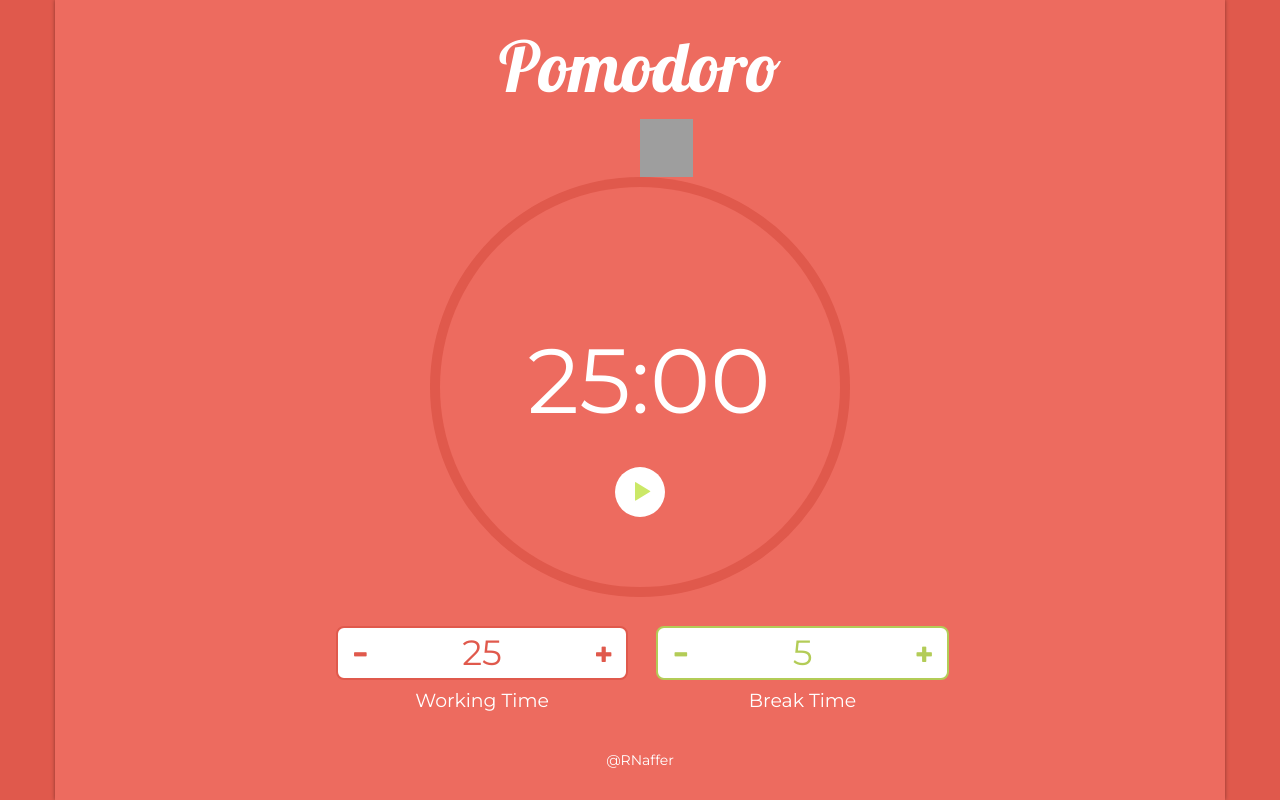
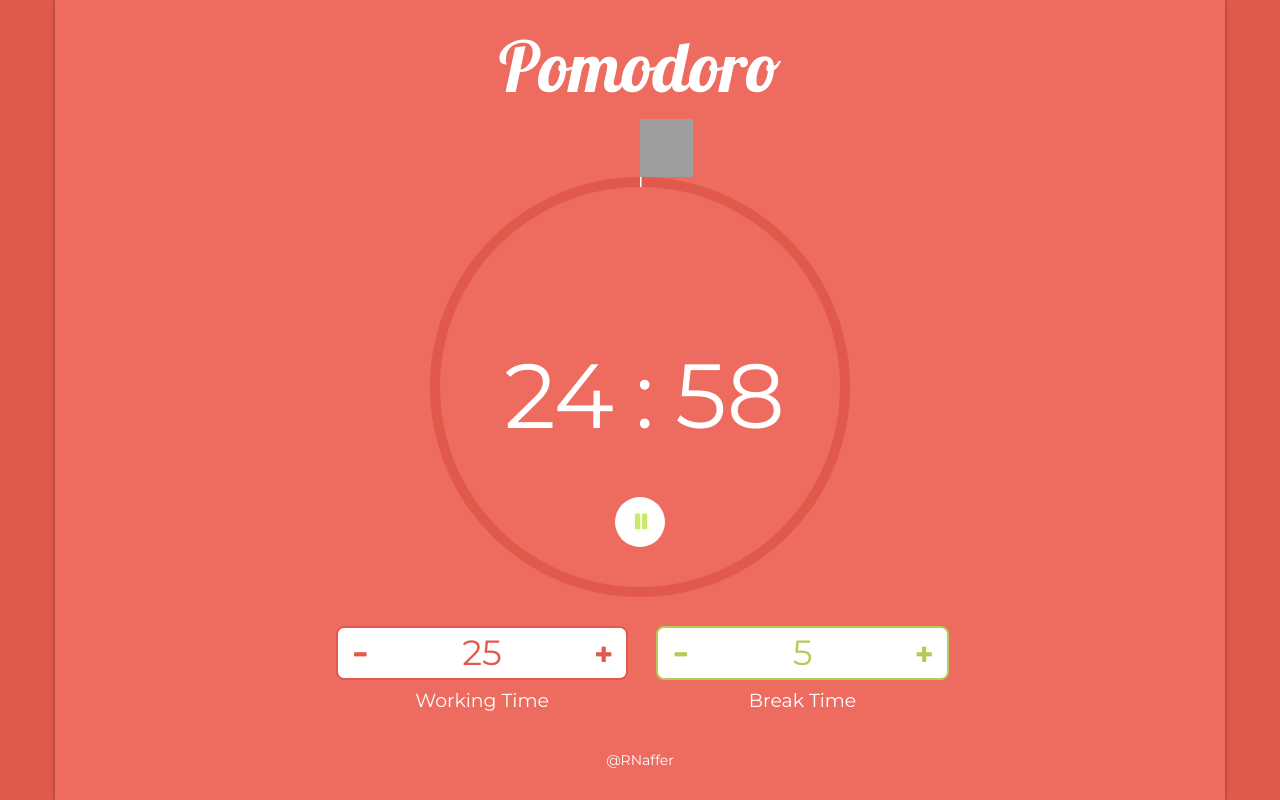
Before and after one commit to rnaffer/Pomodoro_clock, a website: page src/index.html in a window 1280 px wide. Both pictures are taken after a click on the element 640 px from the left and 492 px from the top of the page. Drawn offline with nearby package versions, Linux system fonts and the light colour scheme; grey boxes are pictures that could not be loaded.

Commit message:
clock and animation finished

```diff
--- a/src/css/style.less
+++ b/src/css/style.less
@@ -88,12 +88,18 @@ h1 {
 		border-radius: 50%;
 		text-align: center;
 
-		h2 {
+		h2, .colons {
+			display: inline-block;
 			margin-top: 36%;
 			position: relative;
 			font-size: 6.5em;
-			margin-left: 0.2em;
+			margin-left: 0.1em;
 			margin-bottom: 0.4em;
+			width: 1.35em;
+		}
+
+		.colons {
+			width: 0.33em;
 		}
 
 		.play-stop {
--- a/src/index.html
+++ b/src/index.html
@@ -34,18 +34,18 @@
 							</div>
 						</div>
 						<div class="inset">
-							<h2>25:00</h2>
+							<h2 class="minutes">25</h2><span class="colons">:</span><h2 Class="seconds">00</h2>
 							<div class="play-stop"><span class="glyphicon glyphicon-play" aria-hidden="true"></span></div>
 						</div>
 					</div>
 				</div>
 				<div class="row timers-content">
-					<div class="col-xs-4 col-sm-4 col-sm-offset-1 col-xs-offset-1 col-md-3 col-md-offset-3 timer">
+					<div class="col-xs-4 col-sm-4 col-sm-offset-1 col-xs-offset-1 col-md-3 col-md-offset-3 timer working">
 						<span class="minus glyphicon glyphicon-minus pull-left"></span>
 						<h3>25</h3>
 						<span class="plus glyphicon glyphicon-plus pull-right"></span>
 					</div>
-					<div class="col-xs-4 col-sm-4 col-sm-offset-2 col-xs-offset-2 col-md-3 timer">
+					<div class="col-xs-4 col-sm-4 col-sm-offset-2 col-xs-offset-2 col-md-3 timer break">
 						<span class="minus glyphicon glyphicon-minus pull-left"></span>
 						<h3>5</h3>
 						<span class="plus glyphicon glyphicon-plus pull-right"></span>
--- a/src/js/main.js
+++ b/src/js/main.js
@@ -1,16 +1,187 @@
-var transform_styles = ['-webkit-transform',
+;(function(window) {
+
+	'use strict'
+
+	var Pomodoro = {
+		// Clock properties
+		$clockMinutes : $('.inset .minutes'),
+		$clockSeconds : $('.inset .seconds'),
+		$playStop : $('.play-stop'),
+		timeCounter : 0,
+		totalWorkSeconds : 0,
+		totalBreakSeconds : 0,
+		minutes : 25,
+		seconds : 0,
+		workingTime : 25,
+		$workingTime : $('.working h3'),
+		$workingPlus : $('.working .plus'),
+		$workingMinus : $('.working .minus'),
+		breakTime : 5,
+		$breakTime : $('.break h3'),
+		$breakPlus : $('.break .plus'),
+		$breakMinus : $('.break .minus'),
+
+		// Circle properties
+		$circle : $('.circle .fill, .circle .mask.full'),
+		$circleFix : $('.circle .fill.fix'),
+		$circleFill : $('.circle .fill'),
+        circleColor : "#FFFFFF",
+
+		// For Animation
+		transform_styles : ['-webkit-transform',
                         '-ms-transform',
-                        'transform'];
-window.randomize = function() {
-	var rotation = Math.floor(Math.random() * 180);
-	var fill_rotation = rotation;
-	var fix_rotation = rotation * 2;
+                        'transform'],
+        rotationBase : 0,
+        rotationAnimation : 0,
 
-	for(i in transform_styles) {
-		$('.circle .fill, .circle .mask.full').css(transform_styles[i],
-			'rotate(' + fill_rotation + 'deg)');
+		//
+		isWorking : false,
+		isInBreak : false,
 
-		$('.circle .fill.fix').css(transform_styles[i],
-                             'rotate(' + fix_rotation + 'deg)');
+		prepare : function() {
+			var self = this;
+
+			this.$workingPlus.on("click", function() {
+				self.workingTime += 1;
+				self.$workingTime.html(self.workingTime);
+				self.setMinutes(self.workingTime);
+			});
+
+			this.$workingMinus.on("click", function() {
+				self.workingTime = self.workingTime == 1 ? 1 : self.workingTime - 1;
+				self.$workingTime.html(self.workingTime);
+				self.setMinutes(self.workingTime);
+			});
+
+			this.$breakPlus.on("click", function() {
+				self.breakTime += 1;
+				self.$breakTime.html(self.breakTime);
+			});
+
+			this.$breakMinus.on("click", function() {
+				self.breakTime = self.breakTime == 1 ? 1 : self.breakTime - 1;
+				self.$breakTime.html(self.breakTime);
+			});
+
+			this.$workingPlus.add(this.$workingMinus).add(this.$breakPlus).add(this.$breakMinus).
+			on("click", function() {
+				self.stopTimer();
+				self.resetProperties(self.workingTime);
+				self.seconds = 0;
+				self.$clockSeconds.html(self.fixTime(self.seconds));
+				self.$playStop.find("span").removeClass("glyphicon-pause").addClass("glyphicon-play");
+			});
+
+			this.$playStop.on("click", function() {
+				var icon = $(this).find("span");
+
+				if (icon.hasClass("glyphicon-play")) {
+					icon.removeClass("glyphicon-play").addClass("glyphicon-pause");
+					self.startWorking();
+				} else {
+					icon.removeClass("glyphicon-pause").addClass("glyphicon-play");
+					self.stopTimer();
+				}
+			});
+		},
+
+		setMinutes : function(minutes) {
+			this.minutes = minutes;
+			this.$clockMinutes.html(this.fixTime(this.minutes));
+		},
+
+		fixTime : function(value) {
+			return value < 10 ? "0" + value : value;
+		},
+
+		startClock : function(global, limit) {
+
+			global.$circleFill.css("background-color", global.circleColor);
+			self = global;
+
+			window.timer = setInterval(function() {
+
+				if (self.seconds === 0) {
+					self.minutes -= 1;
+					self.seconds = 59;
+
+					self.$clockMinutes.html(self.fixTime(self.minutes));
+
+				} else {
+					self.seconds -= 1;
+				}
+
+				self.$clockSeconds.html(self.fixTime(self.seconds));
+
+				self.animatePomodoro();
+
+				self.timeCounter += 1;
+
+				if (self.timeCounter == limit || self.minutes < 0) {
+
+					self.stopTimer();
+
+					if (self.isWorking) {
+						self.isWorking = false;
+
+						self.resetProperties(self.breakTime);
+						self.totalBreakSeconds = self.breakTime * 60;
+						self.isInBreak = true;
+						self.circleColor = "#CBE867";
+						self.rotationBase = 180 / self.totalBreakSeconds;
+						self.startClock(self, self.totalBreakSeconds);
+					} else if (self.isInBreak) {
+						self.isInBreak = false;
+
+						self.resetProperties(self.workingTime);
+						self.totalWorkSeconds = self.workingTime * 60;
+						self.rotationBase = 180 / self.totalWorkSeconds;
+						self.isWorking = true;
+						self.startClock(self, self.totalWorkSeconds);
+					}
+				}
+
+			}, 1000);
+		},
+
+		startWorking : function() {
+			this.totalWorkSeconds = this.workingTime * 60;
+			this.rotationBase = 180 / this.totalWorkSeconds;
+
+			this.isWorking = true;
+
+
+			this.startClock(this, this.totalWorkSeconds);
+		},
+
+		animatePomodoro : function() {
+			Pomodoro.rotationAnimation += Pomodoro.rotationBase;
+			var rotation = Pomodoro.rotationAnimation >= 180 ? 180 : Pomodoro.rotationAnimation;
+			var fill_rotation = rotation;
+			var fix_rotation = rotation * 2;
+
+			for(var i in Pomodoro.transform_styles) {
+				Pomodoro.$circle.css(Pomodoro.transform_styles[i],
+					'rotate(' + fill_rotation + 'deg)');
+
+				Pomodoro.$circleFix.css(Pomodoro.transform_styles[i],
+		                             'rotate(' + fix_rotation + 'deg)');
+			}
+		},
+
+		stopTimer : function() {
+			clearTimeout(window.timer);
+		},
+
+		resetProperties : function(minutes) {
+			Pomodoro.minutes = minutes;
+			Pomodoro.seconds = 0;
+			Pomodoro.timeCounter = 0;
+			Pomodoro.rotationAnimation = 0;
+			Pomodoro.circleColor = "#FFFFFF";
+		}
 	}
-}
+
+	Pomodoro.prepare();
+
+})(window);
```
Also changed, not shown: src/css/style.css.
